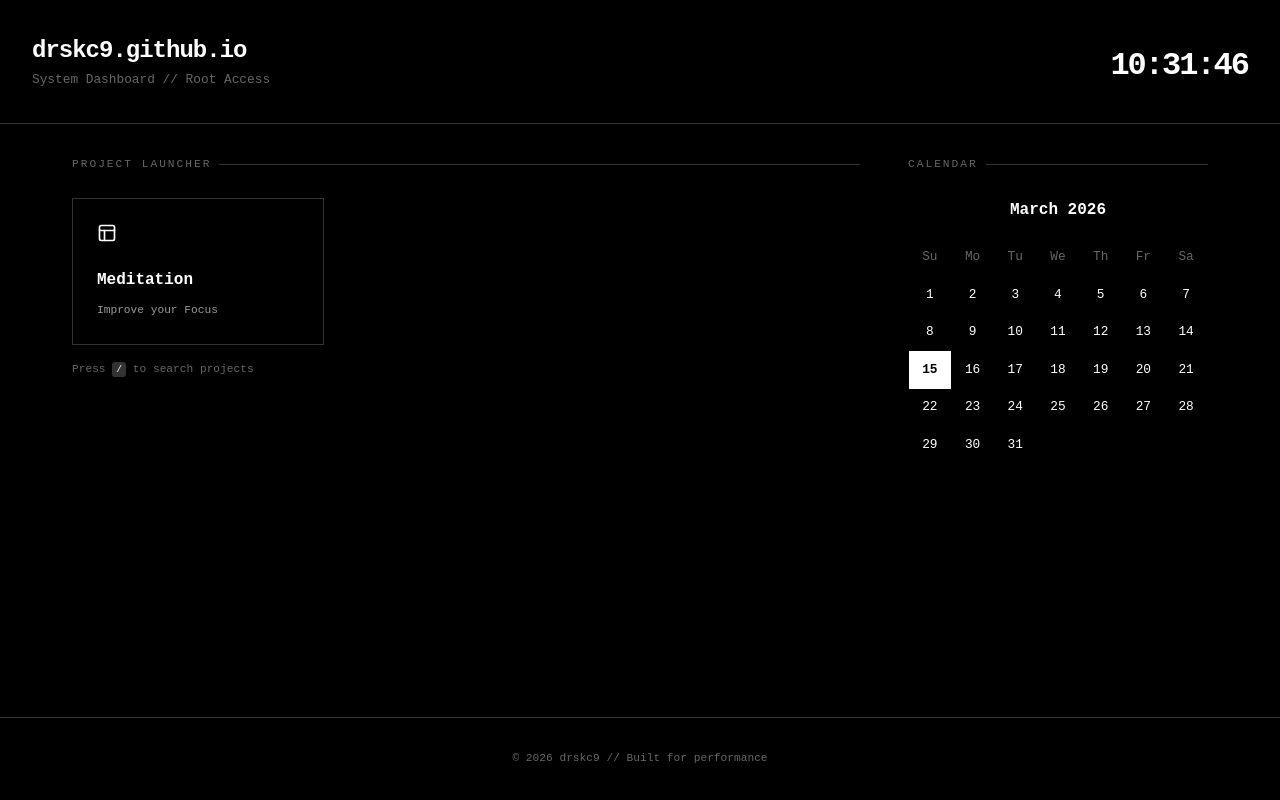
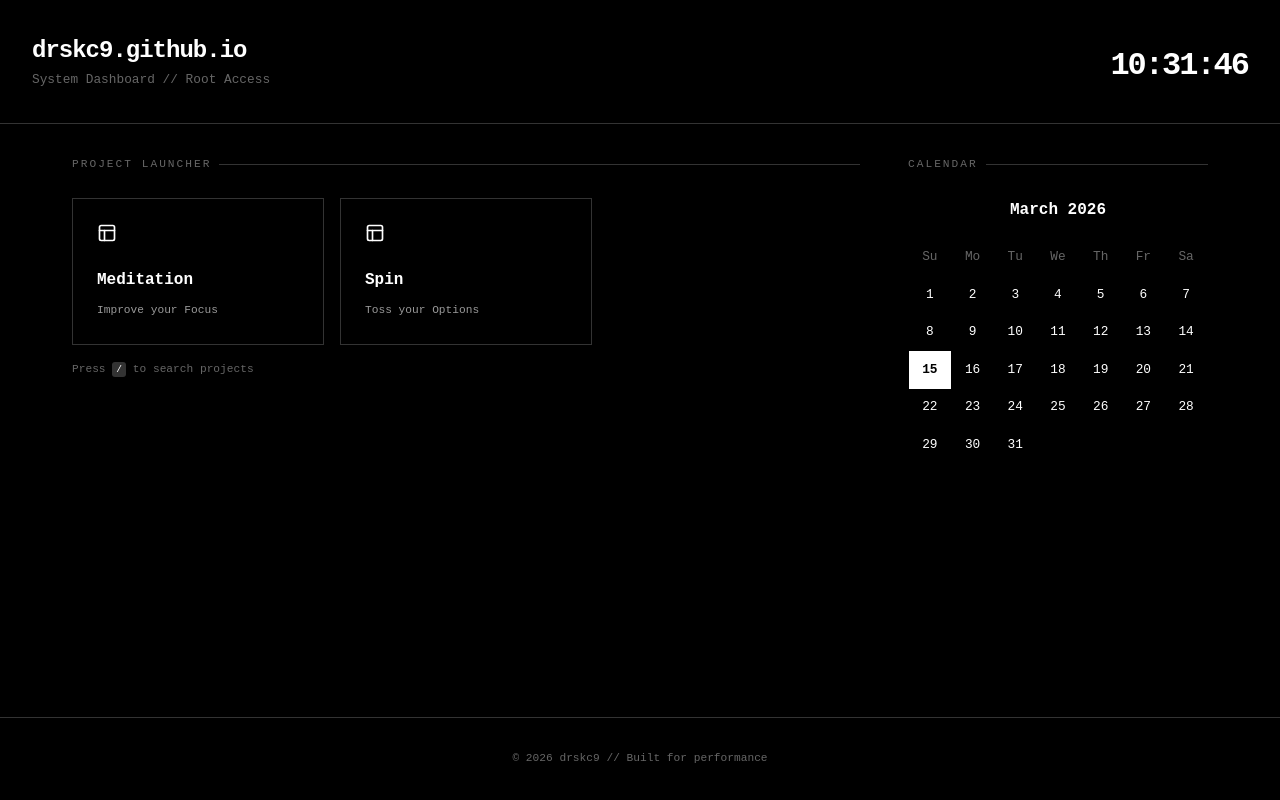
Before and after one commit to drskc9/drskc9.github.io, a website: page index.html in a window 1280 px wide. Drawn offline with Linux system fonts and the light colour scheme.

Commit message:
Add 'Spin' app to the apps list
Added 'Spin' app to the apps list with its description and URL.

```diff
--- a/index.html
+++ b/index.html
@@ -310,7 +310,7 @@
         // App Data
         const apps = [
             { name: 'Meditation', desc: 'Improve your Focus', url: 'https://drskc9.github.io/quietfocus/' },
-            //{ name: 'App 2', desc: 'Data visualization suite', url: '#' },
+            { name: 'Spin', desc: 'Toss your Options', url: 'https://drskc9.github.io/spin' },
             //{ name: 'App 3', desc: 'Personal blog engine', url: '#' },
             //{ name: 'App 4', desc: 'Network monitoring utility', url: '#' },
             //{ name: 'App 5', desc: 'Code snippet manager', url: '#' },
```
